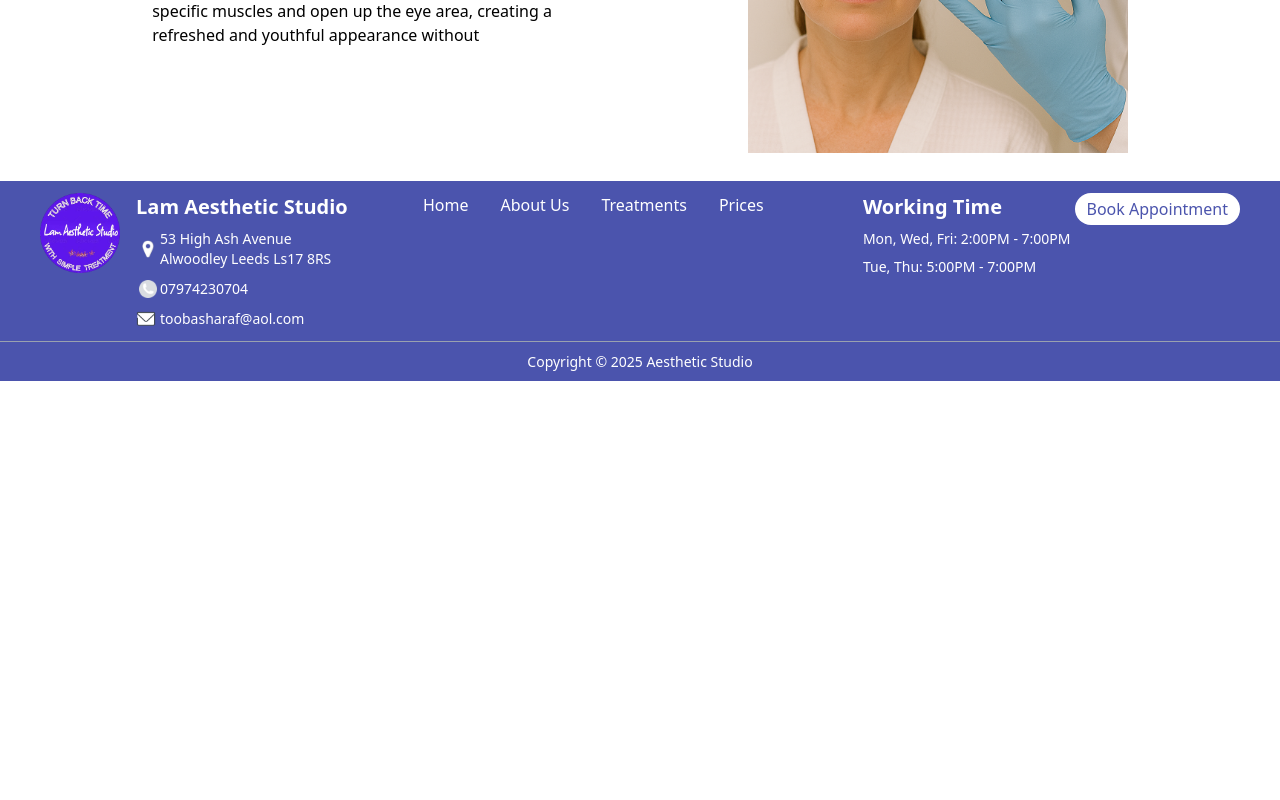
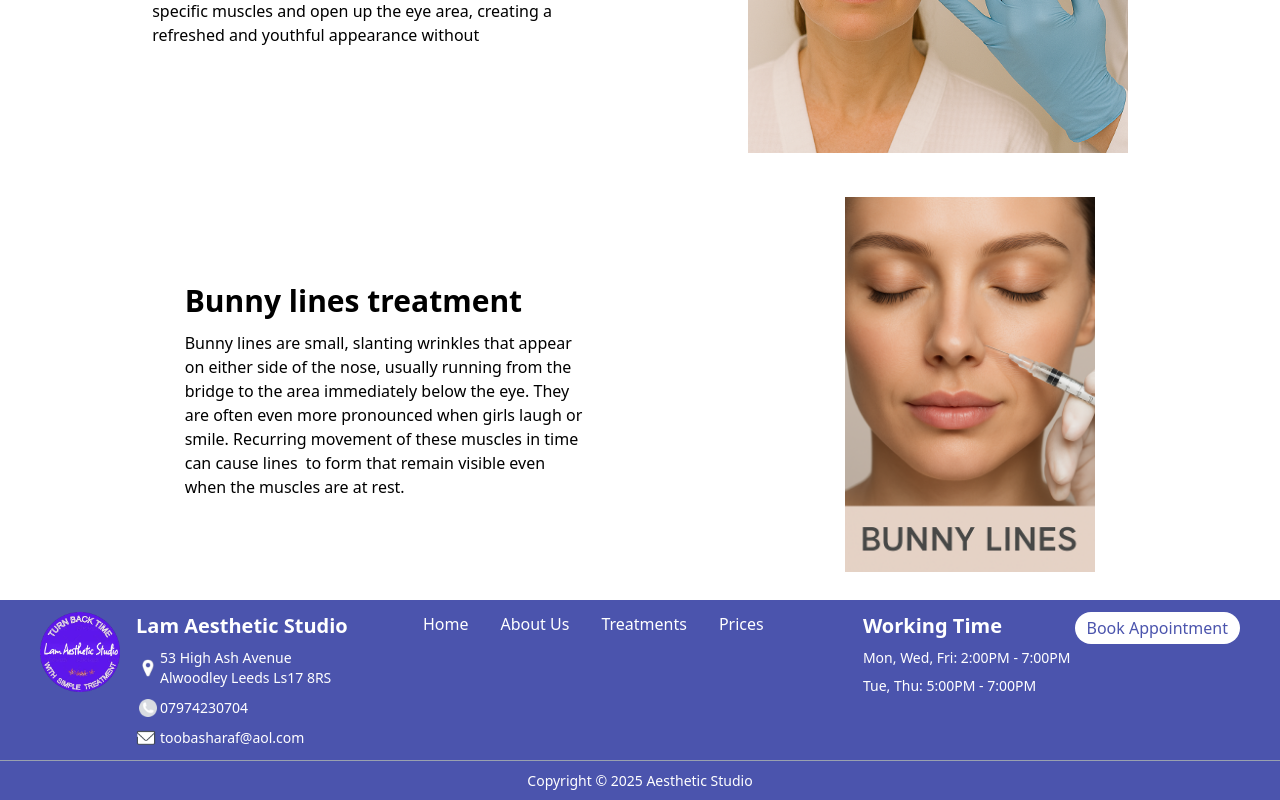
Before and after one commit to Arqam2000/asthetic-beauty-clinic, a React (Vite) app: page /treatments in a window 1280 px wide. Shown: the part 2124-2924 px from the top of the page. Before the commit the page ends 2505 px from the top, so only its background shows below. Built offline with nearby package versions, Linux system fonts and the light colour scheme.

Commit message:
Add Bunny lines treatment section and image
Introduced Bunny lines treatment to Treatments.jsx with description and image. Updated Prices.jsx to include Bunny lines treatment and its price. Added Bunnylines.png asset.

```diff
--- a/src/pages/Prices.jsx
+++ b/src/pages/Prices.jsx
@@ -46,11 +46,13 @@ const Prices = () => {
             <div>
               <h2 className='font-semibold'>Anti Wrinkles</h2>
               <p>Eyebrows Lift</p>
+              <p>Bunny lines treatment</p>
               <p>1 area</p>
               <p>2 areas</p>
               <p>3 areas</p>
             </div>
             <div>
+              <p>£150</p>
               <p>£150</p>
               <p>£150</p>
               <p>£180</p>
--- a/src/pages/Treatments.jsx
+++ b/src/pages/Treatments.jsx
@@ -5,6 +5,7 @@ import botox from "../assets/botox-anti-wrinkle.png"
 import dermalFillers from "../assets/dermal-fillers.png"
 import eyebrowLift from "../assets/eyebrowlift.png"
 import profhilo from "../assets/profhilo.jpg"
+import bunnyLines from "../assets/Bunnylines.png"
 
 const Treatments = () => {
   return (
@@ -75,6 +76,18 @@ const Treatments = () => {
         </div>
 
       </div>
+      <div className='flex flex-col items-center gap-4 md:flex-row md:justify-around w-full my-3 md:w-[90%] md:mx-auto mt-8'>
+        <div className='md:w-[35%] w-[80%]'>
+          <h1 className='font-semibold text-3xl my-3'>Bunny lines treatment</h1>
+          <p>Bunny lines are small, slanting wrinkles that appear on either side of the nose, usually running from the bridge to the area immediately below the eye. They are often even more pronounced when girls laugh or smile.
+
+            Recurring movement of these muscles in time can cause lines to form that remain visible even when the muscles are at rest.</p>
+        </div>
+        <div className='md:w-[250px] w-[200px]'>
+          <img src={bunnyLines} alt="eyebrowLift" className='h-full w-full' />
+        </div>
+
+      </div>
     </>
   )
 }
```
Also changed, not shown: src/assets/Bunnylines.png (added).
